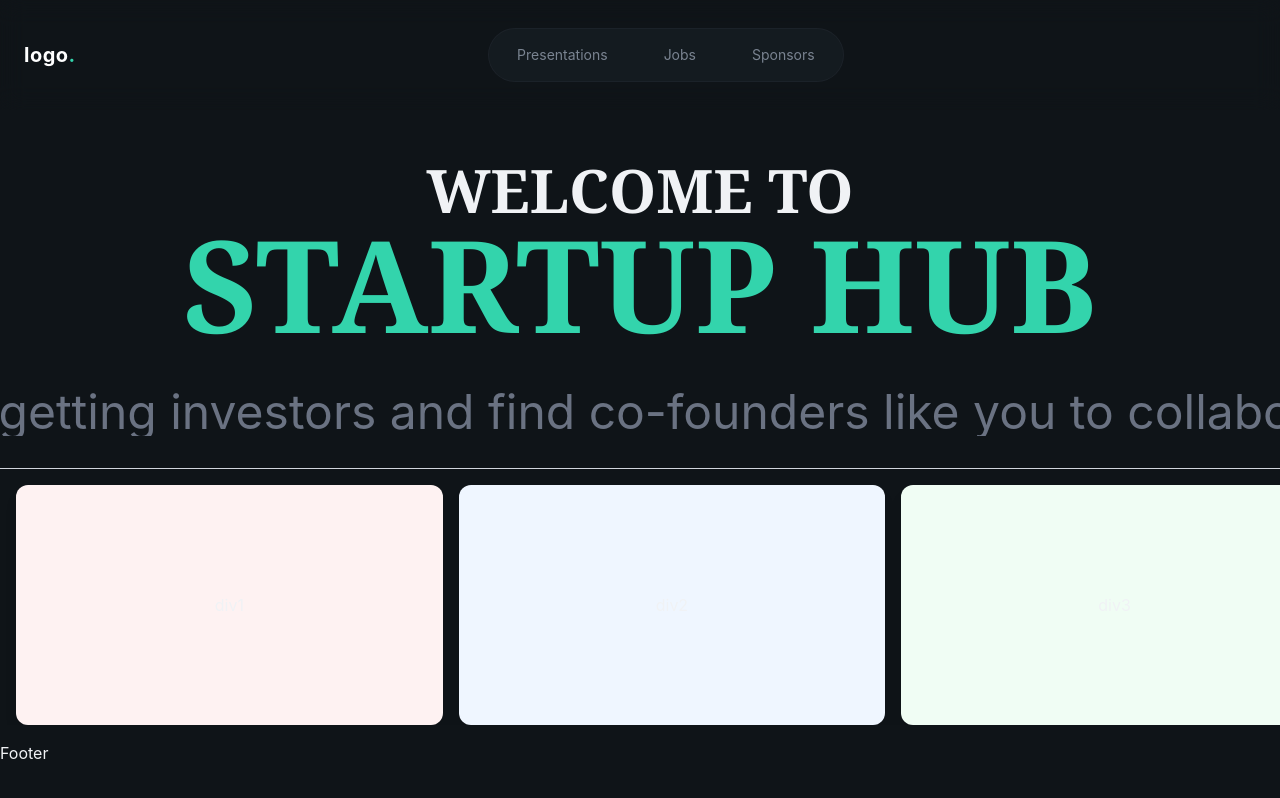
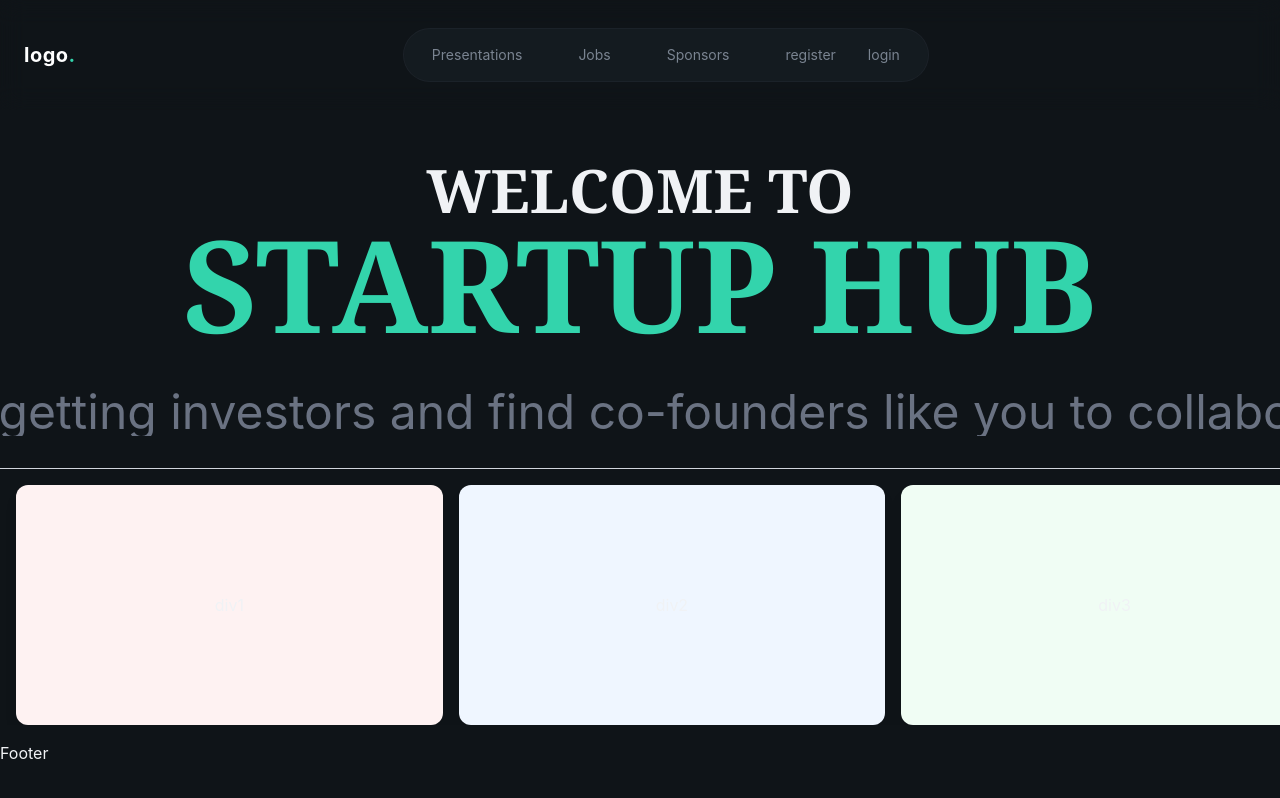
Before and after one commit to Kamozozozo/SmartLearn, a React app in the folder frontend/: page / in a window 1280 px wide. Built offline with nearby package versions, Linux system fonts and the light colour scheme; the HTML template or start-up script is replaced by a standard one.

Commit message:
menubar finalized

```diff
--- a/frontend/src/landingpage/Highlights.jsx
+++ b/frontend/src/landingpage/Highlights.jsx
@@ -2,7 +2,7 @@ import React from 'react';
 
 const Highlights = () => {
   return (
-    <div className="py-4">
+    <div className="py-4 ">
       <div className="flex overflow-x-auto space-x-4 px-4 scrollbar-hid no-scrollbar">
 
         <div className="flex-shrink-0 w-[33.33vw] h-60 bg-red-50 rounded-xl shadow-lg flex items-center justify-center">
--- a/frontend/src/landingpage/MenuBar.jsx
+++ b/frontend/src/landingpage/MenuBar.jsx
@@ -38,9 +38,14 @@ const MenuBar = () => {
             >
               {link.label}
             </a>
+
           ))}
+          <div className=" justify-end gap-2">
+          <button className="px-4 py-2 text-sm text-muted-foreground hover:text-white rounded-full hover:bg-white/10 transition-all duration-200">register </button>
+        <button className="px-4 py-2 text-sm text-muted-foreground hover:text-white rounded-full hover:bg-white/10 transition-all duration-200">login</button>
         </div>
 
+        </div>
         {/* Button */}
         <div className="hidden md:block">
         </div>
@@ -65,6 +70,8 @@ const MenuBar = () => {
               {link.label}
             </a>
           ))}
+           <button className="text-lg text-muted-foreground hover:text-foreground py-2 bg-primary rounded-full">register </button>
+        <button className="text-lg text-muted-foreground hover:text-foreground py-2 bg-primary rounded-full">login</button>
         </div>
 
       </div>
```
